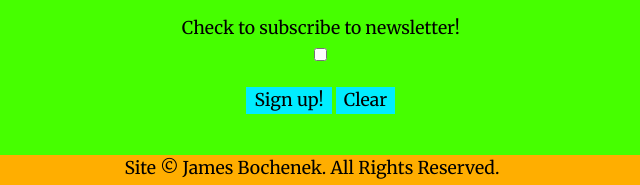
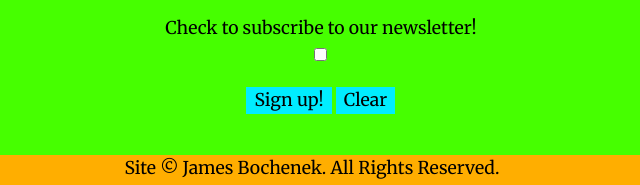
Before and after one commit to jmsbochenek/project1, a plain HTML site: page index.html in a window 1280 px wide. Shown: the part 529-714 px from the top of the page, 328-968 px from the left. Drawn offline with nearby package versions, Linux system fonts and the light colour scheme.

Commit message:
Add files via upload

```diff
--- a/index.html
+++ b/index.html
@@ -41,7 +41,7 @@
                 <input type="date" id="dob" name="dob">
               </li>
               <li id="newsletter">
-                <label for="newsletter">Check to subscribe to newsletter!</label>
+                <label for="newsletter">Check to subscribe to our newsletter!</label>
                 <input type="checkbox" id="newsletter" name="newsletter"/>
               </li>
               <li id="sub-button">
```
